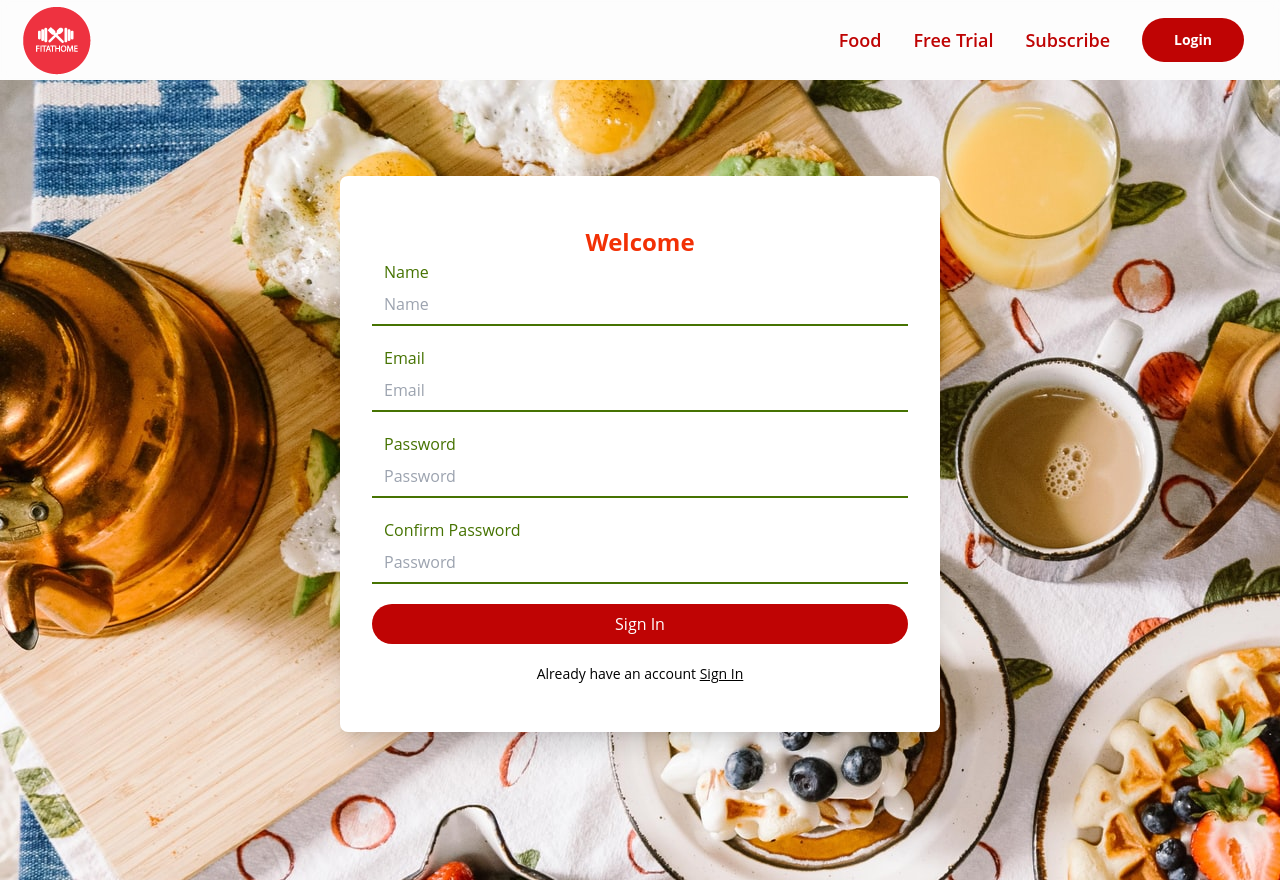
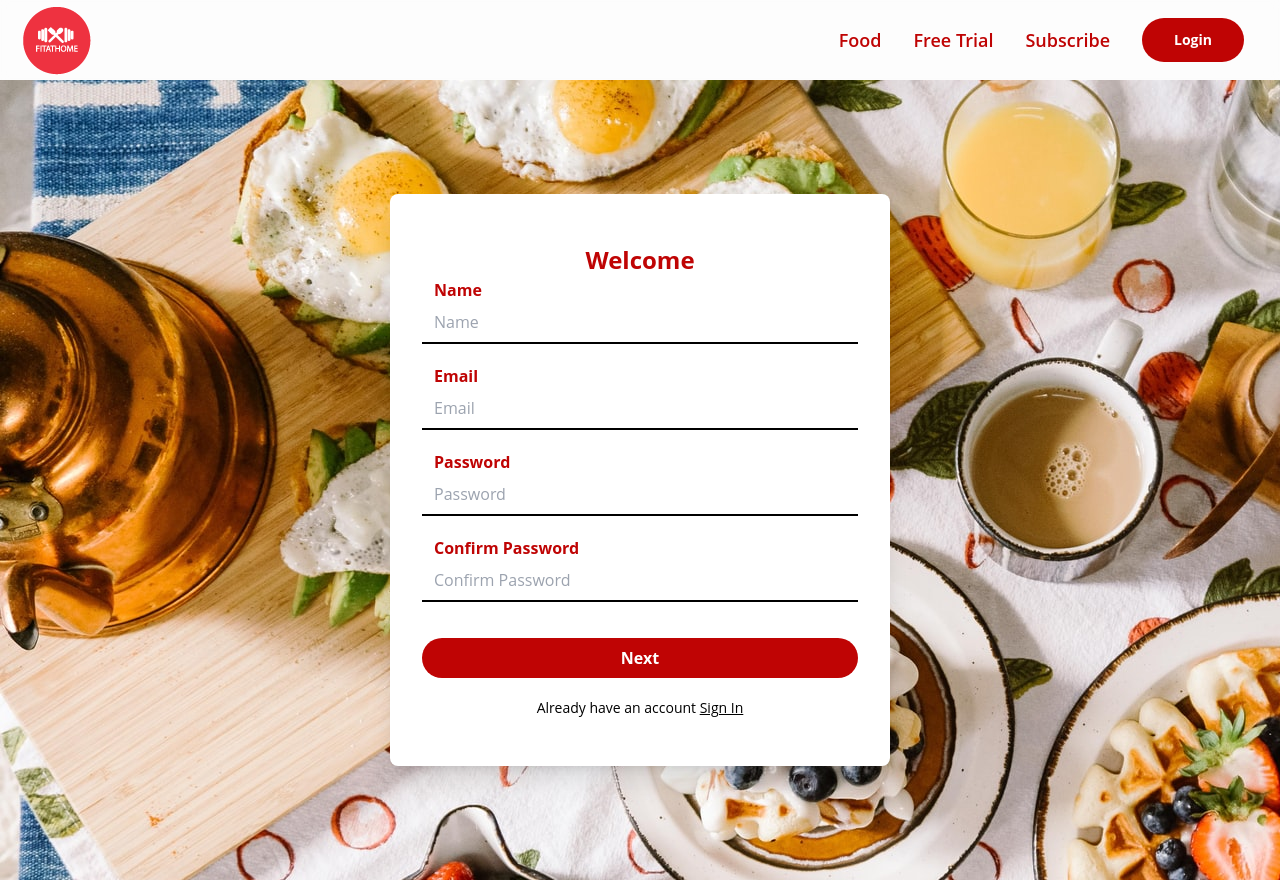
Before and after one commit to ms29ash/FitAtHome, a React (Create React App) app: page /signup in a window 1280 px wide. Built offline with nearby package versions, Linux system fonts and the light colour scheme.

Commit message:
Create and Add
user auth components

```diff
--- a/src/App.css
+++ b/src/App.css
@@ -113,3 +113,12 @@ html {
   color: black;
   margin: 0 10px;
 }
+
+
+
+/* Input number */
+input::-webkit-outer-spin-button,
+input::-webkit-inner-spin-button {
+  -webkit-appearance: none !important;
+  margin: 0 !important;
+}
--- a/src/App.js
+++ b/src/App.js
@@ -16,6 +16,10 @@ import SignUp from './Components/SignUp';
 import ScrollToTop from './Components/ScrollToTop';
 import FoodDetails from './Components/FoodDetails';
 import ForgetPass from './Components/ForgetPass';
+import ForgetPassOtp from './Components/ForgetPassOtp';
+import Verify from './Components/Verify';
+import ForgetPassNewPass from './Components/ForgetPassNewPass';
+import NewPass from './Components/NewPass';
 
 function App() {
   return (
@@ -27,7 +31,7 @@ function App() {
 
       <Navbar />
       <Routes>
-        {/* <Route path="/" element={<Home />} ></Route>
+        <Route path="/" element={<Home />} ></Route>
         <Route path="/food"  >
           <Route index element={<FoodPage />} />
           <Route path="foodDetail"  >
@@ -35,10 +39,18 @@ function App() {
           </Route>
         </Route>
         <Route path="/trial" element={<TrialPage />} ></Route>
-        <Route path="/subscribe" element={<SubscribePage />} ></Route> */}
+        <Route path="/subscribe" element={<SubscribePage />} ></Route>
         <Route path="/signin" element={<SignIn />} ></Route>
-        <Route path="/signup" element={<SignUp />} ></Route>
-        <Route path="/forgetpass" element={<ForgetPass />} ></Route>
+        <Route path="/signup"  >
+          <Route index element={<SignUp />} />
+          <Route path="verify" element={<Verify />} />
+        </Route>
+        <Route path="/forgetpass"  >
+          <Route index element={<ForgetPass />} />
+          <Route path="otp" element={<ForgetPassOtp />} />
+          <Route path="newpass" element={<ForgetPassNewPass />} />
+          <Route path="updatedpass" element={<NewPass />} />
+        </Route>
       </Routes>
 
 
--- a/src/Components/ForgetPass.js
+++ b/src/Components/ForgetPass.js
@@ -1,60 +1,41 @@
-import React, { useEffect, useState, useContext } from 'react'
+import React from 'react'
 import { useForm } from "react-hook-form";
-import { Link } from "react-router-dom";
-import tw from 'tailwind-styled-components'
-import Timer from './Timer'
+import { Link, useNavigate } from "react-router-dom";
+import { Container, Button, Wrapper, Form, Label, Input, Error, Text } from './Form'
 
 
 
 export default function ForgetPass() {
 
-    const [user, setUser] = useState({ email: "", password: "" })
+    const navigate = useNavigate();
     const { register, formState: { errors }, handleSubmit } = useForm({ criteriaMode: "all" });
-
 
 
     const onSubmit = (e) => {
 
-        console.log('submit')
+        navigate('otp')
     }
 
 
     return (
         <Container className="signin-page ">
             <Wrapper >
-                <Head>Welcome</Head>
+
 
                 <Form onSubmit={handleSubmit(onSubmit)} >
-                    <Label htmlFor="otp" >OTP</Label>
-                    <Input id="otp" placeholder="4 digit code" type="tel" inputMode="numeric"
-                        maxLength="4"  {...register("otp", { required: true, maxLength: 4, minLength: 4, max: 4, min: 4, pattern: /^[0-9]{4}$/i })} />
+                    <Label htmlFor="email" >Email</Label>
+                    <Input placeholder="Enter your email" type="email"  {...register("email", { required: true, pattern: /^[A-Z0-9._%+-]+@[A-Z0-9.-]+\.[A-Z]{2,4}$/i })} />
                     <Error >
 
-                        {errors.otp?.type === 'required' ? "OTP is required" : errors.otp?.type === 'pattern' ? "Invalid otp" : ""}
+                        {errors.email?.type === 'required' ? "Email is required" : errors.email?.type === 'pattern' ? "Invalid email" : ""}
                     </Error>
-                    <Timer />
 
 
-
-
-
-                    <Button type="submit" >Sign In</Button>
+                    <Button type="submit" >Next</Button>
                 </Form>
-                <Text>Create an account <Link className="hover:text-orangefood underline" to='/signup'>SignUp</Link>  </Text>
+                <Text><Link className="hover:text-orangefood underline" to='/signin'>SignIn</Link>  </Text>
 
             </ Wrapper>
         </Container>
     )
 }
-
-
-
-const Container = tw.div`py-24 w-screen h-screen mt-[10vh]`
-const Wrapper = tw.div`bg-white w-[95vw] max-w-[600px] shadow-xl rounded-lg  mx-auto px-8 py-12 `
-const Head = tw.h1`text-center text-orangefood`
-const Form = tw.form`bg-white w-full `
-const Label = tw.label`ml-3 text-greenfood`
-const Input = tw.input`w-full py-2 px-3  border-b-2 !outline-none border-greenfood`
-const Error = tw.div`h-5 text-redfood text-xs ml-2`
-const Text = tw.p`mt-5 text-sm text-center`
-const Button = tw.button`!bg-redfood text-center w-full px-5 py-2 text-white rounded-full hover:!bg-orangefood cursor-pointer `
--- a/src/Components/ForgetPassNewPass.js
+++ b/src/Components/ForgetPassNewPass.js
@@ -1,28 +1,31 @@
-import React, { useEffect, useState } from "react";
-import { useForm } from "react-hook-form";
-import { Link, useNavigate } from "react-router-dom";
-import tw from "tailwind-styled-components";
+import React from "react";
+import { useForm, useWatch } from "react-hook-form";
+import { useNavigate } from "react-router-dom";
+import { Container, Button, Wrapper, Head, Form, Label, Input, Error } from './Form'
 
 
 function ForgetPassNewPass(props) {
     const {
         register,
+        control,
         formState: { errors },
         handleSubmit,
     } = useForm({ criteriaMode: "all" });
 
     const navigate = useNavigate();
     const onSubmit = (data, e) => {
-        navigate('updatedpass')
+        navigate('/forgetpass/updatedpass')
     }
-    const onError = (errors, e) => console.log(errors, e);
+
+    const password = useWatch({ control, name: "password" })
+    const isPasswordEqual = (cpassword) => cpassword === password;
 
     return (
         <Container className="signup-page ">
             <Wrapper>
                 <Head className="text-center text-orangefood">Welcome</Head>
 
-                <Form className="bg-white " onSubmit={(onSubmit)}>
+                <Form className="bg-white " onSubmit={handleSubmit(onSubmit)}>
 
 
                     <Label htmlFor="password">Password</Label>
@@ -31,6 +34,7 @@ function ForgetPassNewPass(props) {
                         placeholder="Password"
                         id="password"
                         {...register("password", { required: true, minLength: 5 })}
+                        control={control}
                     />
                     <Error>
                         {errors.password?.type === "required"
@@ -41,17 +45,17 @@ function ForgetPassNewPass(props) {
                     </Error>
                     <Label htmlFor="cpassword">Confirm Password</Label>
                     <Input
-                        type="password"
-                        placeholder="Password"
+                        type="cpassword"
+                        placeholder="Confirm Password"
                         id="cpassword"
-                        {...register("password", { required: true, minLength: 5 })}
+                        {...register("cpassword", { required: true, minLength: 5, validate: isPasswordEqual })}
                     />
                     <Error>
-                        {errors.password?.type === "required"
+                        {errors.cpassword?.type === "required"
                             ? "Password is required"
-                            : errors.password?.type === "minLength"
+                            : errors.cpassword?.type === "minLength"
                                 ? "Too Short"
-                                : ""}
+                                : errors.cpassword?.type === 'validate' ? "Not equal to password" : ""}
                     </Error>
 
                     <Button type="submit">Next</Button>
@@ -63,13 +67,3 @@ function ForgetPassNewPass(props) {
 }
 
 export default ForgetPassNewPass;
-
-const Container = tw.div`py-24 w-screen h-screen mt-[10vh]`;
-const Wrapper = tw.div`bg-white w-[95vw]  max-w-[600px] shadow-xl rounded-lg  mx-auto px-8 py-12 `;
-const Head = tw.h1`text-center text-orangefood`;
-const Form = tw.form`bg-white`;
-const Label = tw.label`ml-3 text-greenfood`;
-const Input = tw.input`w-full py-2 px-3  border-b-2 !outline-none border-greenfood`;
-const Error = tw.div`h-5 text-redfood text-xs ml-2`;
-const Text = tw.p`mt-5 text-sm text-center`;
-const Button = tw.button`!bg-redfood text-center w-full px-5 py-2 text-white rounded-full hover:!bg-orangefood cursor-pointer`;
--- /dev/null
+++ b/src/Components/ForgetPassOtp.js
@@ -0,0 +1,19 @@
+import React from 'react'
+import { useNavigate } from "react-router-dom";
+import Otp from './Otp';
+
+export default function ForgetPassOtp() {
+
+    const navigate = useNavigate();
+    const onSubmit = (e, data) => {
+
+        e.preventDefault();
+        const otp = data.join("");
+        console.log('submit', otp)
+        navigate('/forgetpass/newpass')
+    }
+
+    return (
+        <Otp onSubmit={onSubmit} />
+    )
+}
--- /dev/null
+++ b/src/Components/Form.js
@@ -0,0 +1,14 @@
+import tw from 'tailwind-styled-components';
+
+
+const Container = tw.div`py-24 w-screen h-screen xl:mt-[10vh] md:mt-[5vh] grid place-items-center`;
+const Wrapper = tw.div`bg-white w-[95vw]  max-w-[500px] shadow-xl rounded-lg  mx-auto px-8 py-12 `;
+const Head = tw.h1`text-center text-redfood`;
+const Form = tw.form`bg-white`;
+const Label = tw.label`ml-3 text-redfood font-bold`;
+const Input = tw.input`w-full py-2 px-3  border-b-2 !outline-none border-black`;
+const Error = tw.div`h-5 text-redfood text-xs ml-2`;
+const Text = tw.p`mt-5 text-sm text-center`;
+const Button = tw.button`!bg-redfood text-center w-full px-5 py-2 text-white rounded-full hover:!bg-orangefood cursor-pointer font-bold mt-4`;
+
+export { Container, Button, Wrapper, Head, Form, Label, Input, Error, Text }
--- /dev/null
+++ b/src/Components/NewPass.js
@@ -0,0 +1,19 @@
+import React from 'react'
+import { useNavigate } from "react-router-dom";
+import { Container, Button, Wrapper, Head } from './Form'
+
+
+export default function NewPass() {
+
+    const navigate = useNavigate();
+
+
+    return (
+        <Container className="signin-page ">
+            <Wrapper >
+                <Head>Password has been updated</Head>
+                <Button onClick={() => navigate('/signin')} >Sign In</Button>
+            </ Wrapper>
+        </Container>
+    )
+}
--- /dev/null
+++ b/src/Components/Otp.js
@@ -0,0 +1,60 @@
+import React, { useRef, useState } from 'react'
+import tw from 'tailwind-styled-components'
+import { Container, Button, Wrapper, Head, Form } from './Form'
+
+import Timer from './Timer'
+function Otp({ onSubmit }) {
+
+    const btnRef = useRef(null);
+    const [otp, setOtp] = useState(new Array(4).fill(""));
+
+    const enter = (e, index) => {
+        e.select();
+        if (isNaN(e.value)) return false;
+        setOtp([...otp.map((d, id) => (id === index ? e.value : d))]);
+        if (e.nextSibling) {
+            e.nextSibling.focus();
+        } else {
+            btnRef.current.focus()
+        }
+    };
+    return (
+        <Container className="signin-page ">
+            <Wrapper >
+                <Form onSubmit={(e) => onSubmit(e, otp)} >
+                    <Head >OTP</Head>
+
+                    <Inputs>
+
+                        {otp.map((d, i) => {
+                            return (
+                                <Input
+                                    key={i}
+                                    value={d}
+                                    onChange={(e) => enter(e.target, i)}
+                                    type="number"
+                                    min="0"
+                                    max="9"
+                                    onFocus={(e) => e.target.select()}
+                                    required={true}
+                                />
+
+                            );
+                        })}
+                    </Inputs>
+                    <Timer time={30} />
+                    <Button ref={btnRef} type="submit" >Next</Button>
+                </Form>
+            </ Wrapper>
+        </Container>
+    )
+}
+
+export default Otp
+
+const Inputs = tw.div`
+flex
+justify-center
+mt-4
+w-full`
+const Input = tw.input` border-redfood border-2 h-[64px] w-[64px] mx-4 text-center text-2xl font-bold selection:bg-white`
--- a/src/Components/SignIn.js
+++ b/src/Components/SignIn.js
@@ -1,7 +1,7 @@
 import React, { useEffect, useState, useContext } from 'react'
 import { useForm } from "react-hook-form";
 import { Link } from "react-router-dom";
-import tw from 'tailwind-styled-components'
+import { Container, Button, Wrapper, Head, Form, Label, Input, Error, Text } from './Form'
 
 
 
@@ -33,7 +33,7 @@ function SignIn() {
 
 
                     <Label htmlFor="Password" >Password</Label>
-                    <Input className="w-full py-2 px-3  border-b-2 !outline-none border-greenfood" type="password" placeholder="Password"   {...register("password", { required: true, minLength: 5 })} />
+                    <Input type="password" placeholder="Password"   {...register("password", { required: true, minLength: 5 })} />
                     <Error>
 
                         {errors.password?.type === 'required' ? "Password is required" : errors.password?.type === 'minLength' ? "Too Short" : ""}
@@ -51,13 +51,3 @@ function SignIn() {
 }
 
 export default SignIn
-
-const Container = tw.div`py-24 w-screen h-screen mt-[10vh]`
-const Wrapper = tw.div`bg-white w-[95vw] max-w-[600px] shadow-xl rounded-lg  mx-auto px-8 py-12 `
-const Head = tw.h1`text-center text-orangefood`
-const Form = tw.form`bg-white`
-const Label = tw.label`ml-3 text-greenfood`
-const Input = tw.input`w-full py-2 px-3  border-b-2 !outline-none border-greenfood`
-const Error = tw.div`h-5 text-redfood text-xs ml-2`
-const Text = tw.p`mt-5 text-sm text-center`
-const Button = tw.button`!bg-redfood text-center w-full px-5 py-2 text-white rounded-full hover:!bg-orangefood cursor-pointer`
--- a/src/Components/SignUp.js
+++ b/src/Components/SignUp.js
@@ -1,24 +1,32 @@
-import React, { useEffect, useState } from "react";
-import { useForm } from "react-hook-form";
-import { Link } from "react-router-dom";
-import tw from "tailwind-styled-components";
+import React from "react";
+import { useForm, useWatch } from "react-hook-form";
+import { Link, useNavigate } from "react-router-dom";
+import { Container, Button, Wrapper, Head, Form, Label, Input, Error, Text } from './Form'
 
 function SignUp(props) {
+  const navigate = useNavigate();
   const {
     register,
+    control,
     formState: { errors },
     handleSubmit,
   } = useForm({ criteriaMode: "all" });
 
-  const onSubmit = (data, e) => console.log(data, e);
-  const onError = (errors, e) => console.log(errors, e);
+  const onSubmit = (data, e) => {
+    console.log(data)
+    navigate('verify')
+  };
+
+
+  const password = useWatch({ control, name: 'password' })
+  const isPasswordEqual = (cpassword) => cpassword === password;
 
   return (
     <Container className="signup-page ">
       <Wrapper>
-        <Head className="text-center text-orangefood">Welcome</Head>
+        <Head >Welcome</Head>
 
-        <Form className="bg-white " onSubmit={handleSubmit(onSubmit, onError)}>
+        <Form className="bg-white " onSubmit={handleSubmit(onSubmit)}>
           <Label htmlFor="name">Name</Label>
           <Input
             placeholder="Name"
@@ -27,9 +35,9 @@ function SignUp(props) {
             {...register("name", { required: true, minLength: 2 })}
           />
           <Error>
-            {errors.email?.type === "required"
-              ? "Email is required"
-              : errors.email?.type === "minLength"
+            {errors.name?.type === "required"
+              ? "Name is required"
+              : errors.name?.type === "minLength"
                 ? "Enter Valid Name"
                 : ""}
           </Error>
@@ -57,6 +65,7 @@ function SignUp(props) {
             placeholder="Password"
             id="password"
             {...register("password", { required: true, minLength: 5 })}
+            control={control}
           />
           <Error>
             {errors.password?.type === "required"
@@ -68,19 +77,19 @@ function SignUp(props) {
           <Label htmlFor="cpassword">Confirm Password</Label>
           <Input
             type="password"
-            placeholder="Password"
+            placeholder="Confirm Password"
             id="cpassword"
-            {...register("password", { required: true, minLength: 5 })}
+            {...register("cpassword", { required: true, minLength: 5, validate: isPasswordEqual })}
           />
           <Error>
-            {errors.password?.type === "required"
+            {errors.cpassword?.type === "required"
               ? "Password is required"
-              : errors.password?.type === "minLength"
+              : errors.cpassword?.type === "minLength"
                 ? "Too Short"
-                : ""}
+                : errors.cpassword?.type === 'validate' ? "Not equal to password" : ""}
           </Error>
 
-          <Button type="submit">Sign In</Button>
+          <Button type="submit">Next</Button>
         </Form>
         <Text>
           Already have an account{" "}
@@ -94,13 +103,3 @@ function SignUp(props) {
 }
 
 export default SignUp;
-
-const Container = tw.div`py-24 w-screen h-screen mt-[10vh]`;
-const Wrapper = tw.div`bg-white w-[95vw]  max-w-[600px] shadow-xl rounded-lg  mx-auto px-8 py-12 `;
-const Head = tw.h1`text-center text-orangefood`;
-const Form = tw.form`bg-white`;
-const Label = tw.label`ml-3 text-greenfood`;
-const Input = tw.input`w-full py-2 px-3  border-b-2 !outline-none border-greenfood`;
-const Error = tw.div`h-5 text-redfood text-xs ml-2`;
-const Text = tw.p`mt-5 text-sm text-center`;
-const Button = tw.button`!bg-redfood text-center w-full px-5 py-2 text-white rounded-full hover:!bg-orangefood cursor-pointer`;
--- a/src/Components/Timer.js
+++ b/src/Components/Timer.js
@@ -2,9 +2,9 @@ import React, { useEffect, useState } from 'react'
 import { useIdleTimer, workerTimers } from 'react-idle-timer'
 import tw from 'tailwind-styled-components'
 
-export default function App() {
+export default function App({ time }) {
     const timeout = 1000 * 1;
-    const promptTimeout = 1000 * 60;
+    const promptTimeout = 1000 * time;
 
     const [open, setOpen] = useState(false)
     const [remaining, setRemaining] = useState(0)
@@ -63,4 +63,4 @@ export default function App() {
 
 const Container = tw.div`flex items-center justify-center w-full my-4`
 const Text = tw.p` text-sm text-center`
-const Button = tw.button``
+const Button = tw.button`hover:bg-black`
--- /dev/null
+++ b/src/Components/Verify.js
@@ -0,0 +1,19 @@
+import React from 'react'
+import { useNavigate } from "react-router-dom";
+import Otp from './Otp';
+
+export default function Verify() {
+
+  const navigate = useNavigate();
+  const onSubmit = (e, data) => {
+
+    e.preventDefault();
+    const otp = data.join("");
+    console.log('submit', otp)
+    navigate('/')
+  }
+
+  return (
+    <Otp onSubmit={onSubmit} />
+  )
+}
```
